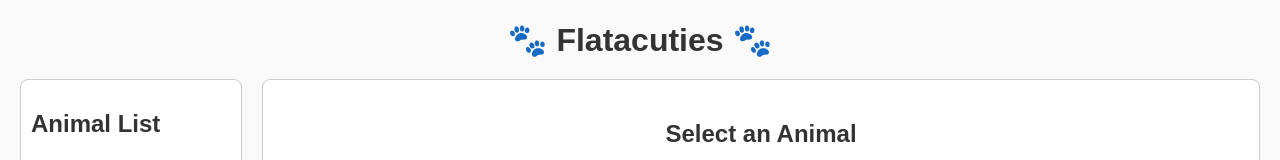
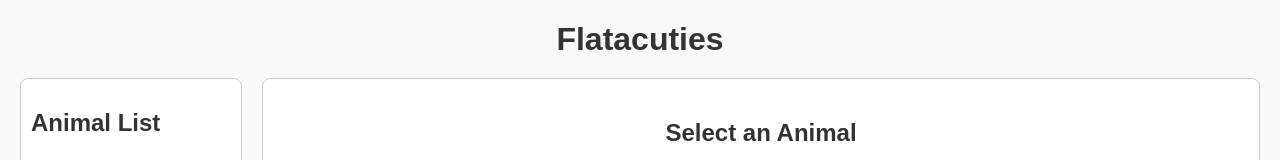
Before and after one commit to wacerakibucha/flatacuties-code-challenge, a plain HTML site: page index.html in a window 1280 px wide. Shown: the top 160 px of the page. Drawn offline with Linux system fonts and the light colour scheme; no server answers.

Commit message:
Update index.html

```diff
--- a/index.html
+++ b/index.html
@@ -7,7 +7,7 @@
   <link rel="stylesheet" href="style.css" />
 </head>
 <body>
-  <h1>🐾 Flatacuties 🐾</h1>
+  <h1>Flatacuties </h1>
   <div class="container">
     <aside>
       <h2>Animal List</h2>
```
